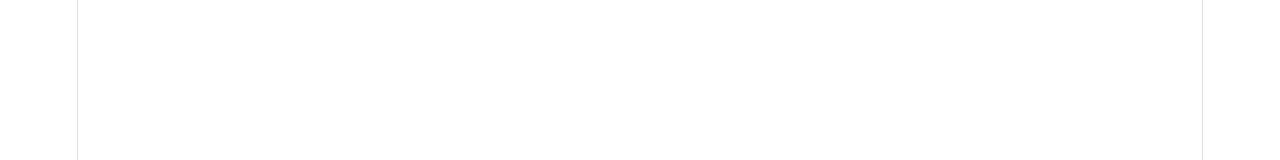
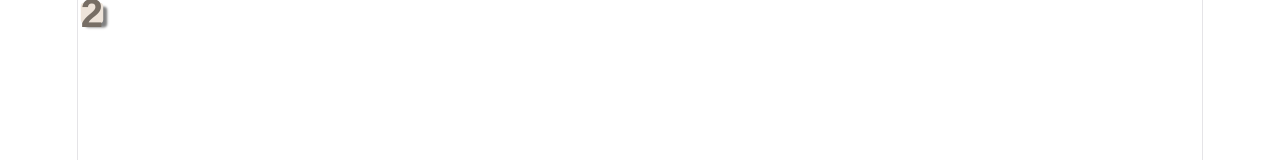
Before and after one commit to Yaokaixvele/2048-Vue, a Vue app: page / in a window 1280 px wide. Shown: the top 160 px of the page. Built offline with nearby package versions, Linux system fonts and the light colour scheme.

Commit message:
第一个组件block写好了，这个只有一个泛型用到了ts, const props = withDefaults(defineProps<BlockProps>(),{

```diff
--- a/src/App.vue
+++ b/src/App.vue
@@ -1,21 +1,11 @@
 <script setup lang="ts">
-import { onMounted, onUnmounted, ref } from 'vue';
+import Block from './components/Block.vue';
 
-// 获取浏览器宽度  注意：ref是在windowWith变后视图变，而非让windowWith和window.innerWIdth一样，所以需要设立方法然后绑定事件
-const windowWith = ref(window.innerWidth)
-const updateWith = () =>{
-  windowWith.value = window.innerWidth
-}
-onMounted(() => {
-  document.addEventListener('resize',updateWith)
-})
-onUnmounted(() => {
-  document.removeEventListener('resize',updateWith)
-})
+
 </script>
 
 <template>
   <div>
-
+    <Block :is-merged="true" :is-new="true" :col="1" :row="1" :value="2"/>
   </div>
 </template>
--- a/src/components/Block.vue
+++ b/src/components/Block.vue
@@ -1,8 +1,77 @@
 <script setup lang="ts">
+import { computed, onMounted, onUnmounted, ref } from 'vue';
 
+import { BLOCK_FONT_SIZE, BLOCK_GRP, BLOCK_WIDTH, GRID_SIZE, NUMBER_COLORS, TEXT_COLORS } from '../constants/game'
+import type { BlockProps } from '../types/game';
+
+// 获取浏览器宽度  注意：ref是在windowWith变后视图变，而非让windowWith和window.innerWIdth一样，所以需要设立方法然后绑定事件
+const windowWith = ref(window.innerWidth)
+const updateWith = () =>{
+  windowWith.value = window.innerWidth
+}
+onMounted(() => {
+  document.addEventListener('resize',updateWith)
+})
+onUnmounted(() => {
+  document.removeEventListener('resize',updateWith)
+})
+
+// 获取props值
+const props = withDefaults(defineProps<BlockProps>(),{
+  value: null,
+  isNew: false,
+  isMerged: false
+})
+
+const responsiveSize = computed(() => {
+  const isMoblie = windowWith.value < 768
+  if(isMoblie){
+    const maxCanvasWidth = Math.min(windowWith.value * 0.9, 500)
+    const width = Math.floor((maxCanvasWidth - 60) / GRID_SIZE)
+    const fontSize = width > 100 ? 50 : width >= 80 ? 40 : 30
+    return {
+      width,
+      fontSize
+    }
+  }
+  return{
+    width: BLOCK_WIDTH,
+    fontSize: BLOCK_FONT_SIZE,
+  }
+})
+const blockStyle = computed(() => {
+  if(!props.value) return {}
+  const { width, fontSize } = responsiveSize.value
+  const top = props.row * ( width + BLOCK_GRP ) + 10
+  const left = props.col * ( width + BLOCK_GRP ) + 10
+  return {
+    position: 'absolute' as const,
+    width: `${width}`,
+    height: `${width}`,
+    top: `${top}`,
+    left: `${left}`,
+    fontSize: `${fontSize}px`,
+    backgroundColor: NUMBER_COLORS[props.value] || '#cdc1b4',
+    color: TEXT_COLORS[props.value] || '#776e65',
+    borderRadius: '5px',
+    display: 'flex',
+    alignItems: 'center',
+    justifyContent: 'center',
+    fontWeight: 'bold',
+    zIndex: 10,
+    boxShadow: '5px 5px 3px gray',
+    fontFamily: "'oswald', sans-serif",
+    transform: props.isNew ? 'scale(0.8)' : props.isMerged ? 'scale(1.1)' : 'scale(1)',
+    transition: (props.isMerged || props.isNew) ? 'all 0.12 ease' : 'transform 0.1s ease, left 0.1s ease, top 0.1s ease'
+
+  }
+})
 </script>
+
 <template>
-
+  <div v-if="props.value !== null" :style="blockStyle">
+    {{ props.value }}
+  </div>
 </template>
 <style lang="scss" scoped>
 
--- /dev/null
+++ b/src/types/game.ts
@@ -0,0 +1,47 @@
+// 游戏类型定义
+export type GridValue = number | null;
+export type Grid = GridValue[][];
+export type Position = [number, number];
+export type Move = [Position, Position];
+export type Direction = 'left' | 'right' | 'up' | 'down';
+
+export interface GameState {
+  grid: Grid;
+  score: number;
+  steps: number;
+  gameOver: boolean;
+  isAnimating: boolean;
+  moves: Move[];
+  highestScore: number;
+  scoreAnimation?: {
+    points: number;
+    key: number;
+  };
+}
+
+export interface ShiftResult {
+  rowArr: GridValue[];
+  moves: [number, number][];
+  points: number;
+}
+
+export interface AdvanceResult {
+  moves: Move[];
+  points: number;
+  steps: number;
+}
+
+export interface BlockProps {
+  value: number | null;
+  row: number;
+  col: number;
+  isNew?: boolean;
+  isMerged?: boolean;
+}
+
+export interface GameEvaluationState extends GameState {
+  children: Record<Direction, GameEvaluationState | null>;
+  parent: GameEvaluationState | null;
+  bestChildren: { move: Direction; points: number } | null;
+  move: Direction | null;
+}
```
